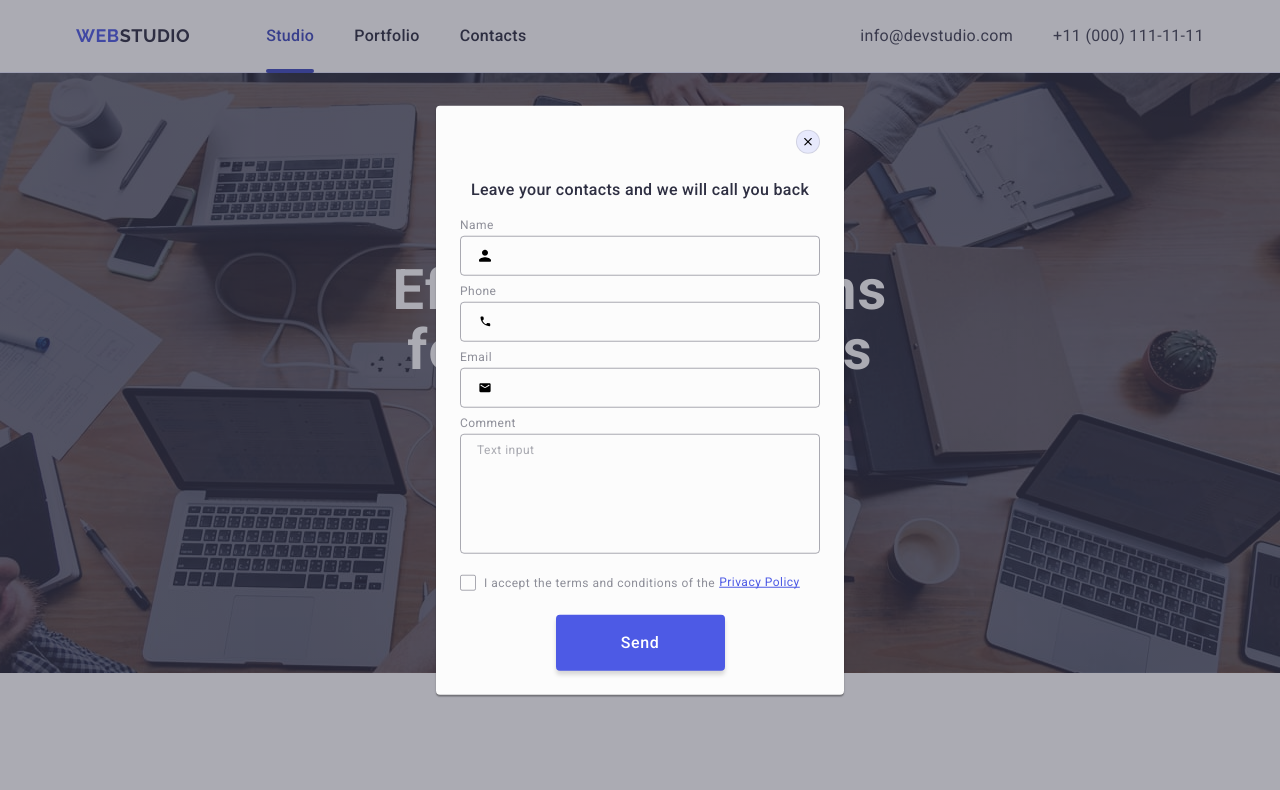
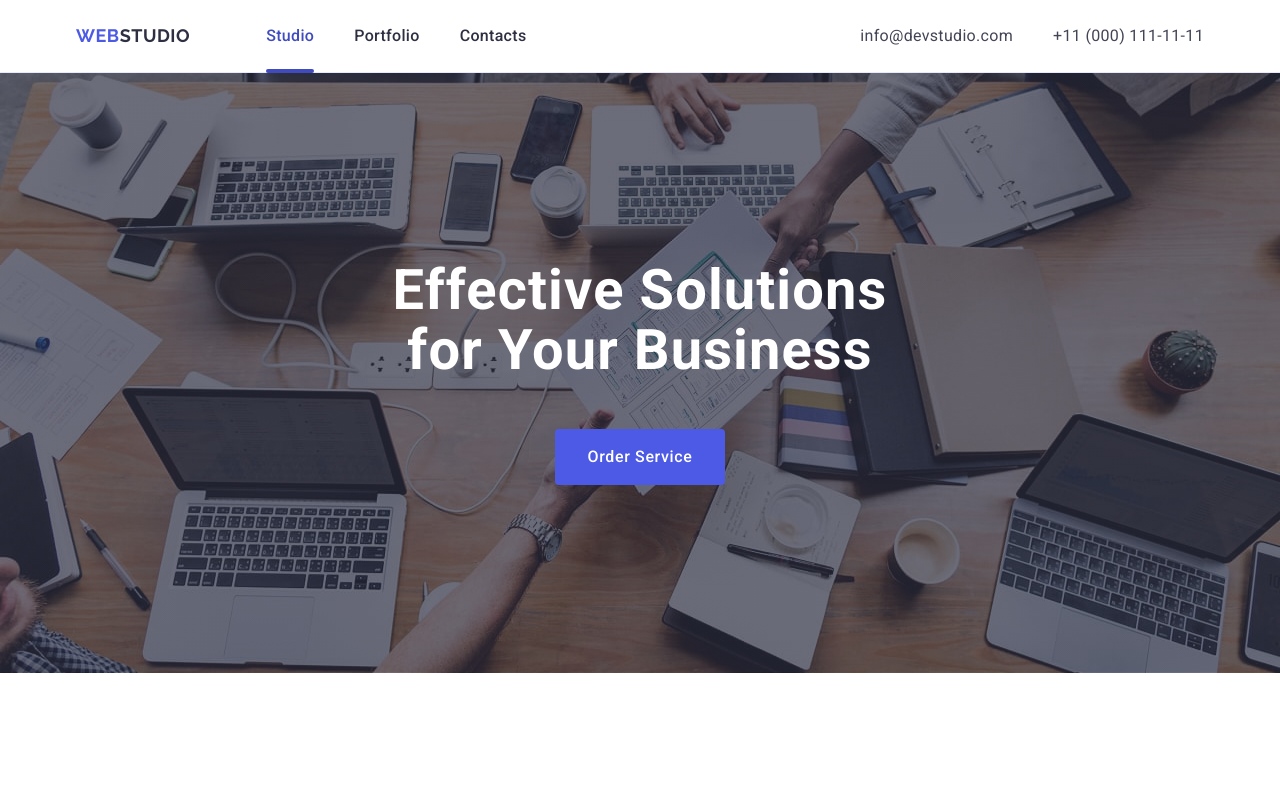
Before and after one commit to Dmitry-jf/goit-markup-hw-05, a plain HTML site: page index.html in a window 1280 px wide. Shown: the top 790 px of the page. Drawn offline with nearby package versions, Linux system fonts and the light colour scheme.

Commit message:
hw5_fix4

```diff
--- a/css/styles.css
+++ b/css/styles.css
@@ -756,6 +756,7 @@ h1 {
   top: 50%;
   transform: translateY(-50%);
   transition: fill 250ms cubic-bezier(0.4, 0, 0.2, 1);
+  transition: fill 250ms cubic-bezier(0.4, 0, 0.2, 1);
 }
 
 .button-send {
@@ -779,7 +780,6 @@ h1 {
 }
 
 .check-element {
-  display: inline-flex;
   height: 16px;
   width: 16px;
   border-radius: 2px;
@@ -790,6 +790,10 @@ h1 {
   fill: transparent;
    border 250ms cubic-bezier(0.4, 0, 0.2, 1),
    fill 250ms cubic-bezier(0.4, 0, 0.2, 1);
+  transition: background-color 250ms cubic-bezier(0.4, 0, 0.2, 1),
+   border 250ms cubic-bezier(0.4, 0, 0.2, 1),
+   fill 250ms cubic-bezier(0.4, 0, 0.2, 1);
+  display: inline-flex;
 }
 
 .check-text {
--- a/index.html
+++ b/index.html
@@ -503,7 +503,7 @@
       </div>
     </footer>
 
-    <div class="backdrop is-open">
+    <div class="backdrop">
       <div class="modal">
         <button type="button" class="modal-close">
           <svg class="icon-close" width="8" height="8">
@@ -513,13 +513,13 @@
         <p class="modal-titel">Leave your contacts and we will call you back</p>
         <form class="modal-form">
           <div class="modal-field">
-            <label for="user-privacy" class="modal-label-text">Name</label>
+            <label for="user-name" class="modal-label-text">Name</label>
             <div class="madal-input-cover">
               <input
-                id="user-privacy"
+                id="user-name"
                 type="text"
                 class="modal-input"
-                name="user-privacy"
+                name="user-name"
                 required
               /><svg class="modal-input-icon" width="18" height="24">
                 <use href="./images/icons.svg#icon-person"></use>
@@ -565,10 +565,11 @@
               placeholder="Text input"
             ></textarea>
           </div>
+
           <div class="modal-field">
             <input
               type="checkbox"
-              name="policy"
+              name="user-privacy"
               id="user-privacy"
               class="modal-check visually-hidden"
               value="true"
```
